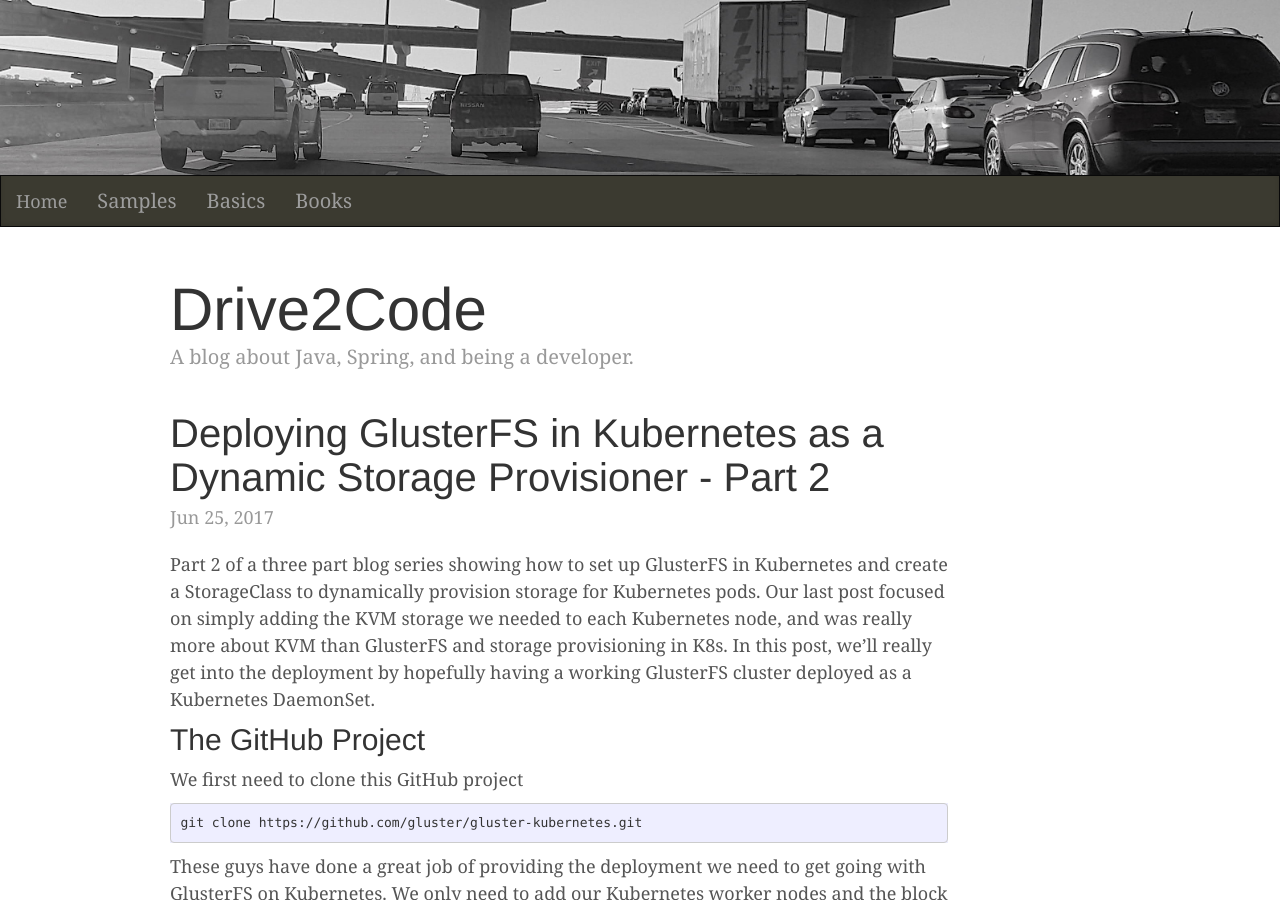
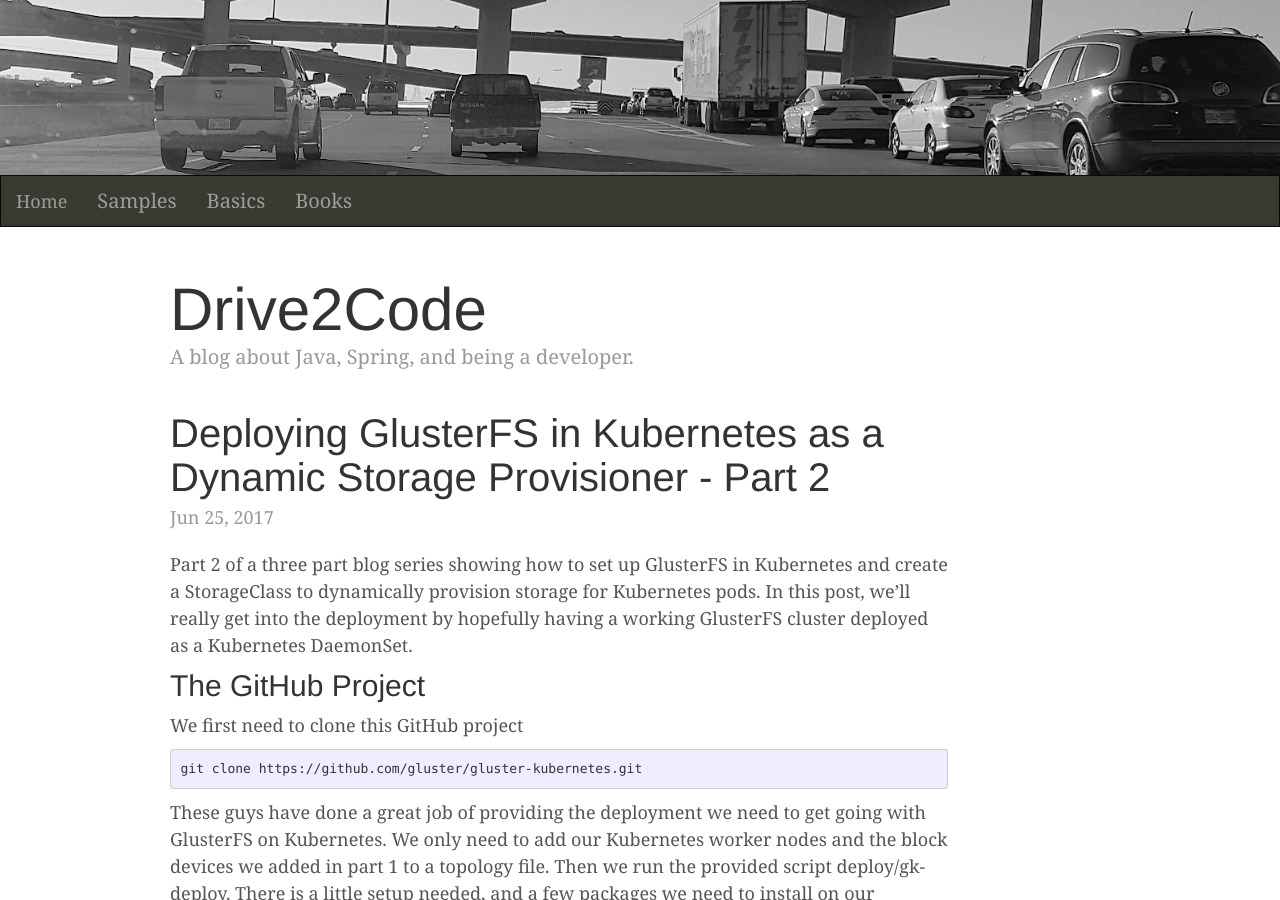
Before and after one commit to chasefranks/chasefranks.github.io, a Jekyll site: the page built from _posts/2017-06-25-deploying-glusterfs-to-kvm-2.md, in a window 1280 px wide and 900 px high. Built offline with Jekyll 4.4.1, drawn with Linux system fonts in a browser that asks for light colours; comment, search, counter and statistics services are not loaded.

Commit message:
update part 2 of deploying-glusterfs-to-kvm

```diff
--- a/_posts/2017-06-25-deploying-glusterfs-to-kvm-2.md
+++ b/_posts/2017-06-25-deploying-glusterfs-to-kvm-2.md
@@ -4,10 +4,7 @@ title:  "Deploying GlusterFS in Kubernetes as a Dynamic Storage Provisioner - Pa
 date:   2017-06-25
 categories: kubernetes storage kvm
 intro: >
- Part 2 of a three part blog series showing how to set up GlusterFS in Kubernetes and create a StorageClass to dynamically provision storage for Kubernetes pods.
-
- Our last post focused on simply adding the KVM storage we needed to each Kubernetes node, and was really more about KVM than GlusterFS and storage provisioning in K8s. In this post, we'll really get into the deployment by hopefully having a working GlusterFS cluster deployed as a Kubernetes DaemonSet.
-
+ Part 2 of a three part blog series showing how to set up GlusterFS in Kubernetes and create a StorageClass to dynamically provision storage for Kubernetes pods. In this post, we'll really get into the deployment by hopefully having a working GlusterFS cluster deployed as a Kubernetes DaemonSet.
 published: true
 ---
 {{page.intro}}
```
